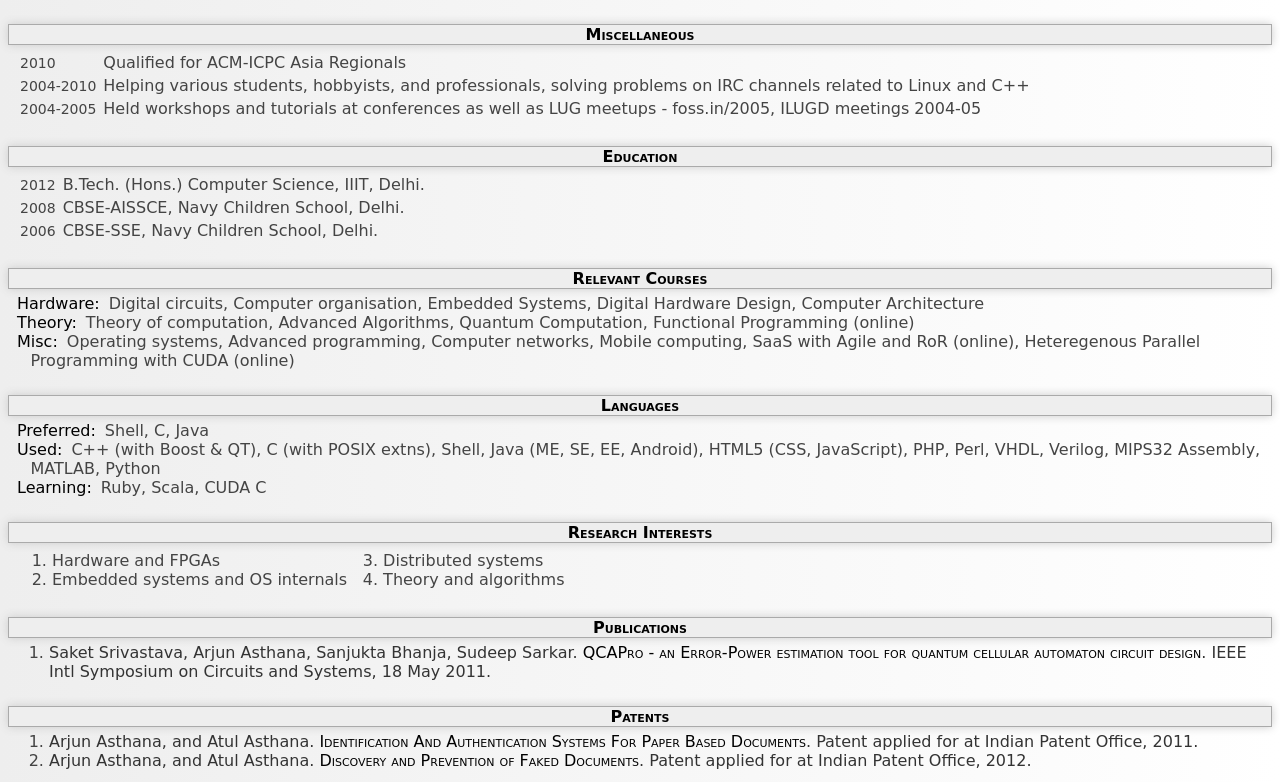
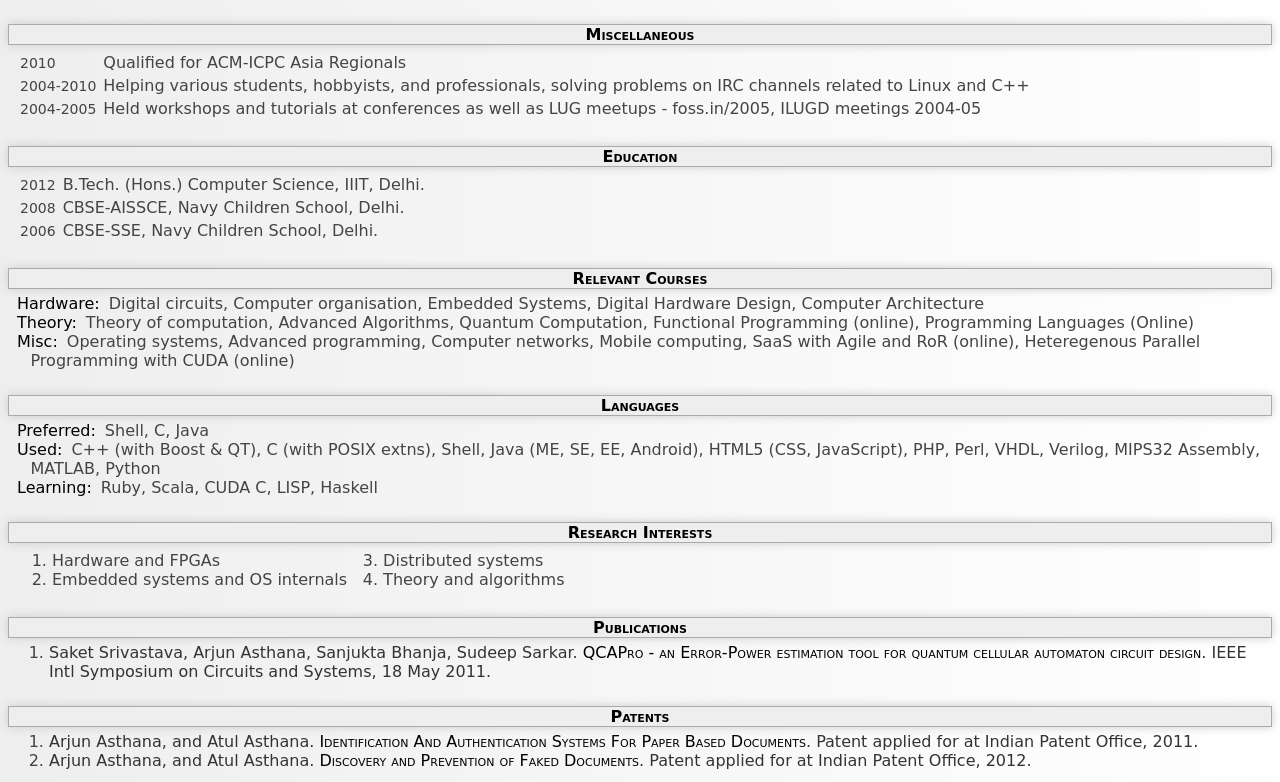
Before and after one commit to guzt/cv, a plain HTML site: page cv.html in a window 1280 px wide. Shown: the part 814-1596 px from the top of the page. Drawn offline with Linux system fonts and the light colour scheme.

Commit message:
add languages, online courses

```diff
--- a/cv.html
+++ b/cv.html
@@ -132,13 +132,13 @@
 			</div>
 			<div class="section" title="Relevant Courses">
 				<div class="subsection" title="Hardware">Digital circuits, Computer organisation, Embedded Systems, Digital Hardware Design, Computer Architecture</div>
-				<div class="subsection" title="Theory">Theory of computation, Advanced Algorithms, Quantum Computation, Functional Programming (online)</div>
+				<div class="subsection" title="Theory">Theory of computation, Advanced Algorithms, Quantum Computation, Functional Programming (online), Programming Languages (Online)</div>
 				<div class="subsection" title="Misc">Operating systems, Advanced programming, Computer networks, Mobile computing, SaaS with Agile and RoR (online), Heteregenous Parallel Programming with CUDA (online)</div>
 			</div>
 			<div class="section" title="Languages">
 					<div class="subsection" title="Preferred">Shell, C, Java</div>
 					<div class="subsection" title="Used">C++ (with Boost &amp; QT), C (with POSIX extns), Shell, Java (ME, SE, EE, Android), HTML5 (CSS, JavaScript), PHP, Perl, VHDL, Verilog, MIPS32 Assembly, MATLAB, Python</div>
-					<div class="subsection" title="Learning">Ruby, Scala, CUDA C</div>
+					<div class="subsection" title="Learning">Ruby, Scala, CUDA C, LISP, Haskell</div>
 			</div>
 			<div class="section screen" title="Research Interests">
 				<table>
```
